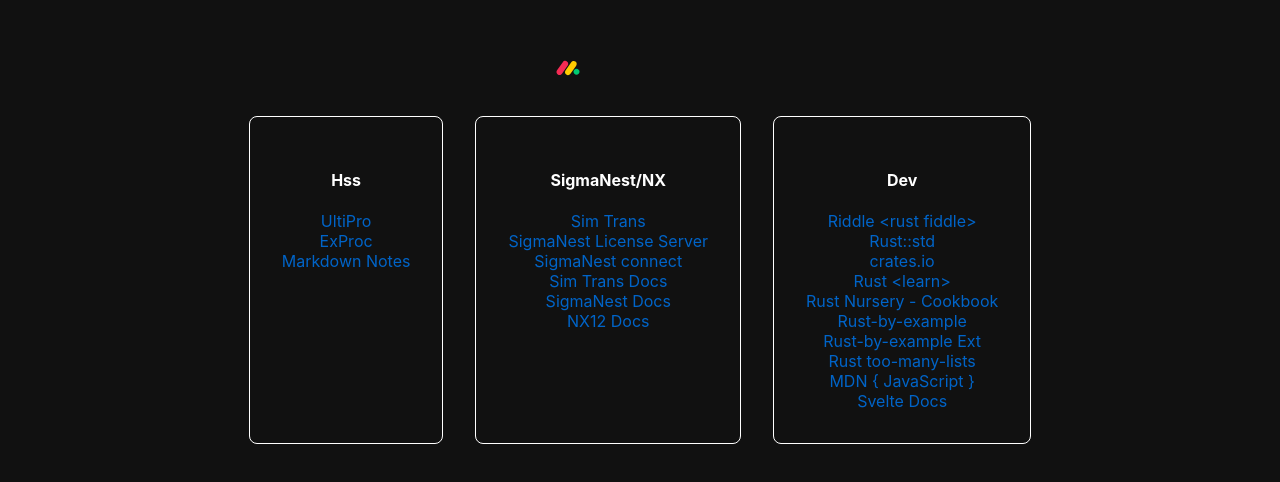
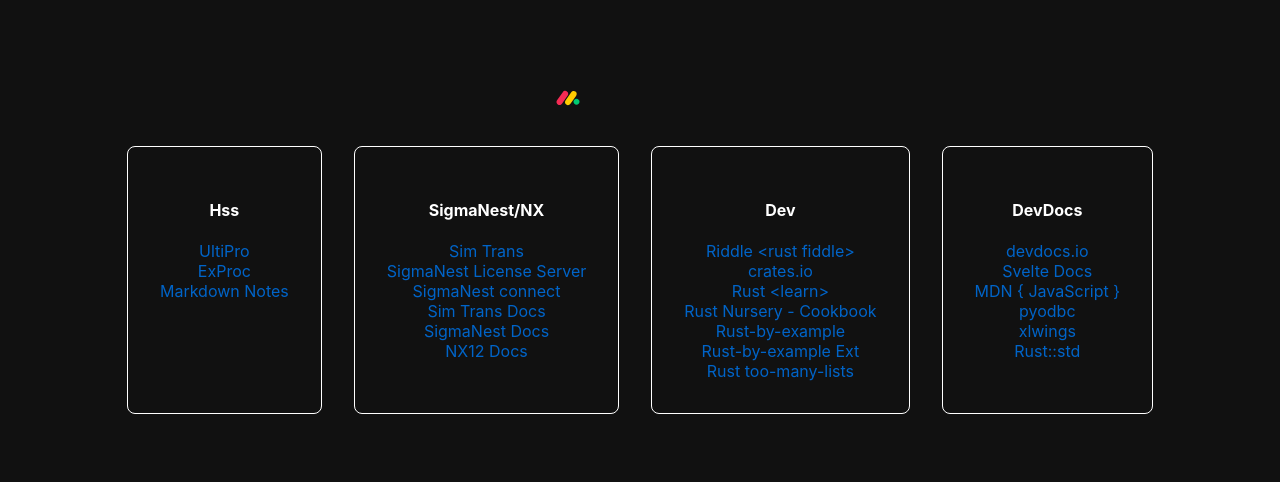
Before and after one commit to paddymills/startpage, a Svelte app: page / in a window 1280 px wide. Shown: the part 150-632 px from the top of the page. Built offline with nearby package versions, Linux system fonts and the light colour scheme; some icons are missing.

Commit message:
add/migrate devdocs

```diff
--- a/public/index.html
+++ b/public/index.html
@@ -6,11 +6,11 @@
 
 	<title>startpage</title>
 
-	<link rel='icon' type='image/png' href='/favicon.png'>
-	<link rel='stylesheet' href='/global.css'>
-	<link rel='stylesheet' href='/build/bundle.css'>
+	<link rel='icon' type='image/png' href='./favicon.png'>
+	<link rel='stylesheet' href='./global.css'>
+	<link rel='stylesheet' href='./build/bundle.css'>
 
-	<script defer src='/build/bundle.js'></script>
+	<script defer src='./build/bundle.js'></script>
 </head>
 
 <body>
--- a/src/App.svelte
+++ b/src/App.svelte
@@ -28,17 +28,31 @@
 			title: "Dev",
 			links: [
 				{ title: "Riddle <rust fiddle>", 			url: "https://play.rust-lang.org/" },
-				{ title: "Rust::std", 						url: "https://doc.rust-lang.org/std/index.html" },
 				{ title: "crates.io", 						url: "https://crates.io/" },
 				{ title: "Rust <learn>", 					url: "https://www.rust-lang.org/learn" },
 				{ title: "Rust Nursery - Cookbook", 		url: "https://rust-lang-nursery.github.io/rust-cookbook/" },
 				{ title: "Rust-by-example", 				url: "https://doc.rust-lang.org/rust-by-example/" },
 				{ title: "Rust-by-example Ext", 			url: "https://rust-by-example-ext.com/" },
 				{ title: "Rust too-many-lists", 			url: "https://rust-unofficial.github.io/too-many-lists/" },
-				{ title: "MDN { JavaScript }", 				url: "https://developer.mozilla.org/en-US/docs/Web/JavaScript" },
-				{ title: "Svelte Docs",						url: "https://svelte.dev" },
 			]
 		},
+		{
+			title: "DevDocs",
+			links: [
+				{ title: "devdocs.io", 						url: "https://devdocs.io/" },
+
+				// javascript
+				{ title: "Svelte Docs",						url: "https://svelte.dev" },
+				{ title: "MDN { JavaScript }", 				url: "https://developer.mozilla.org/en-US/docs/Web/JavaScript" },
+
+				// python
+				{ title: "pyodbc",	 						url: "https://github.com/mkleehammer/pyodbc/wiki" },
+				{ title: "xlwings", 						url: "https://docs.xlwings.org/en/stable/api.html" },
+
+				// rust
+				{ title: "Rust::std", 						url: "https://doc.rust-lang.org/std/index.html" },
+			]
+		}
 	];
 </script>
 
```
